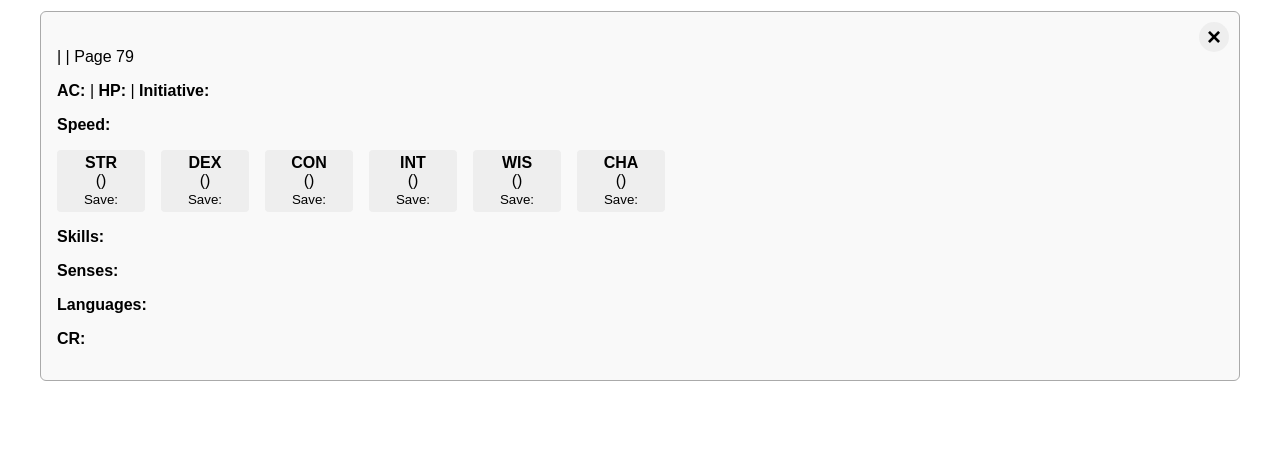
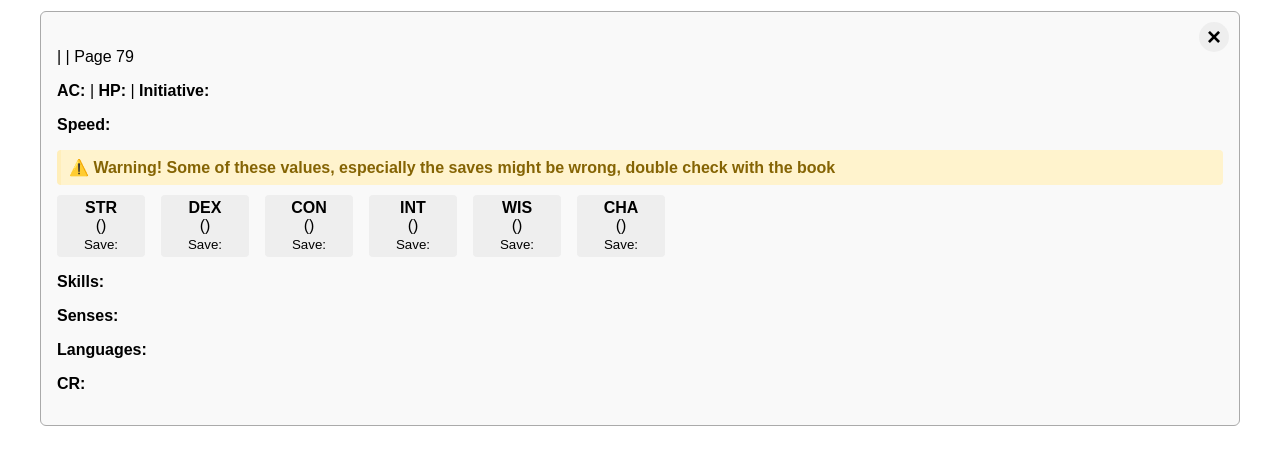
Before and after one commit to gnardini/dnd-2024-monsters, a plain HTML site: page index.html in a window 1280 px wide. Both pictures are taken after a click on the element 640 px from the left and 230 px from the top of the page. Shown: the part 119-584 px from the top of the page. Drawn offline with Linux system fonts and the light colour scheme.

Commit message:
Add warning about potentially incorrect save values in monster details

```diff
--- a/script.js
+++ b/script.js
@@ -62,6 +62,7 @@ async function loadMonsters() {
       m.HP
     } | <strong>Initiative:</strong> ${m.initiative}</p>
         <p><strong>Speed:</strong> ${m.speed}</p>
+        <div class="warning">⚠️ Warning! Some of these values, especially the saves might be wrong, double check with the book</div>
         <div class="abilities">
           ${Object.entries(m.abilities)
             .map(
--- a/style.css
+++ b/style.css
@@ -84,3 +84,13 @@ select {
 .clickable-row {
   cursor: pointer;
 }
+
+.warning {
+  background-color: #fff3cd;
+  color: #856404;
+  padding: 8px;
+  margin: 10px 0;
+  border-radius: 4px;
+  border-left: 4px solid #ffeeba;
+  font-weight: bold;
+}
```
